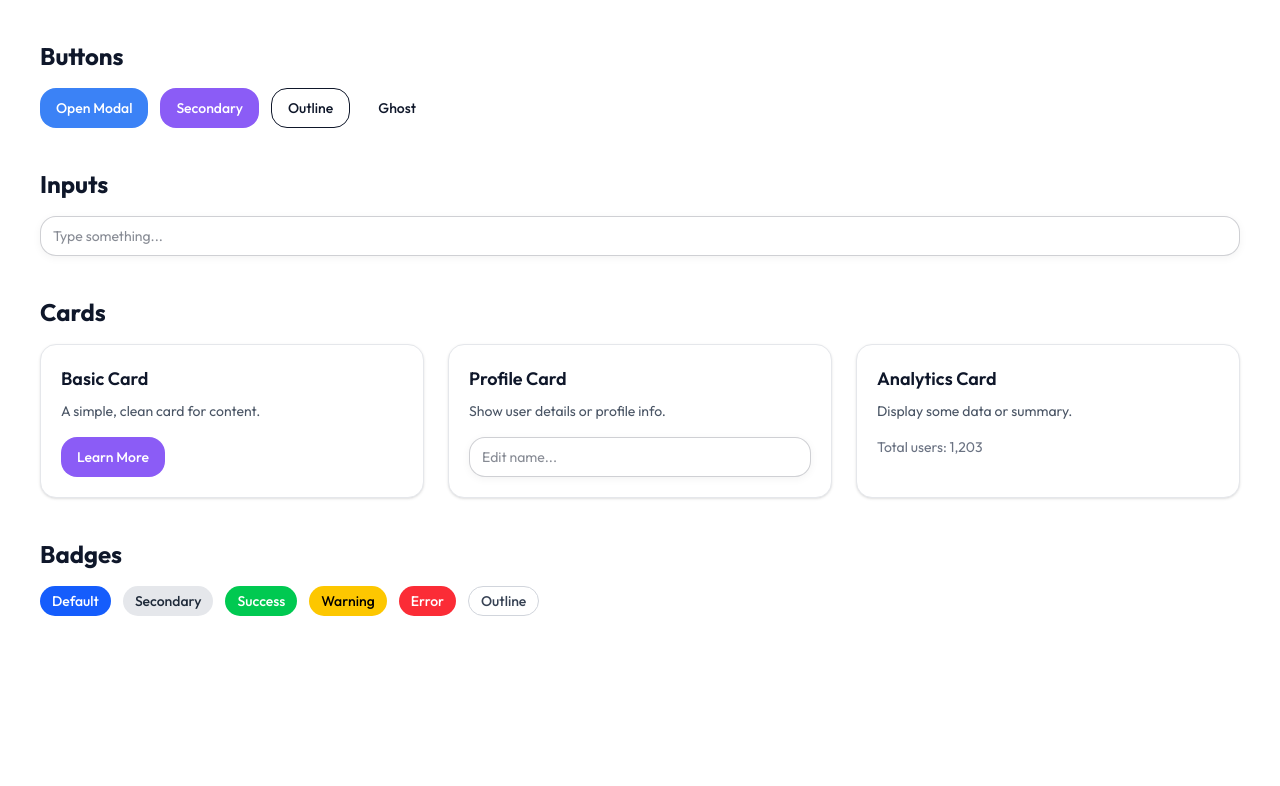
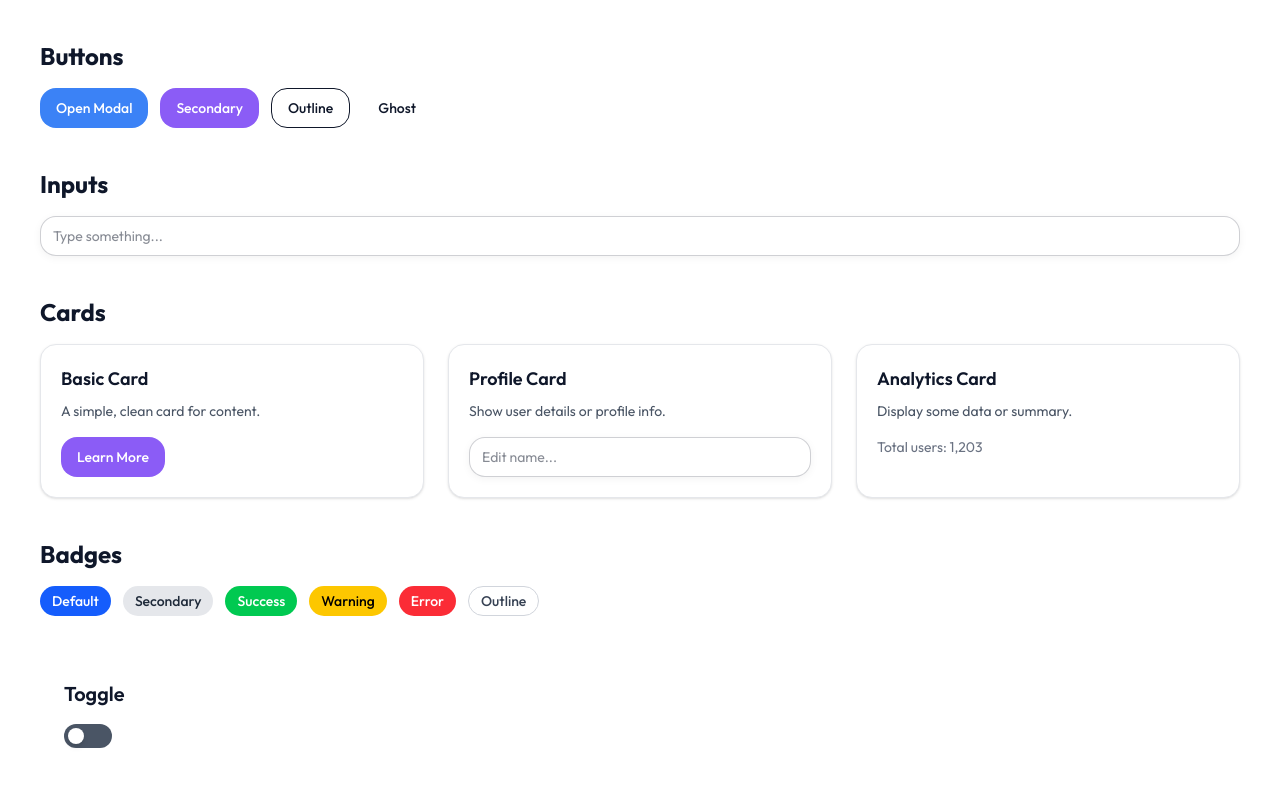
Before and after one commit to mrymsarabi/nextui-kit, a Next.js app: page / in a window 1280 px wide. Shown: the top 786 px of the page. Built offline with nearby package versions, Linux system fonts and the light colour scheme.

Commit message:
ToggleSwitch - 1

```diff
--- a/package.json
+++ b/package.json
@@ -11,6 +11,7 @@
   "dependencies": {
     "class-variance-authority": "^0.7.1",
     "clsx": "^2.1.1",
+    "framer-motion": "^12.23.24",
     "next": "15.5.5",
     "react": "19.1.0",
     "react-dom": "19.1.0",
--- a/src/app/page.tsx
+++ b/src/app/page.tsx
@@ -5,6 +5,7 @@ import { Input } from "@/components/ui/input";
 import { Card } from "@/components/ui/card";
 import { Badge } from "@/components/ui/badge";
 import { Modal } from "@/components/ui/modal";
+import Toggle from '@/components/ui/Toggle';
 
 export default function Home() {
   const [isOpen, setIsOpen] = useState(false);
@@ -57,6 +58,14 @@ export default function Home() {
         </div>
       </section>
 
+      {/* Toggle Switch Section */}
+      <section>
+        <div className="p-6">
+          <h2 className="text-xl font-semibold mb-4">Toggle</h2>
+          <Toggle />
+        </div>
+      </section>
+
       {/* Modal */}
       <Modal open={isOpen} onClose={() => setIsOpen(false)} title="Hello There 👋">
         <p className="text-gray-600 dark:text-gray-300 mb-4">
--- /dev/null
+++ b/src/components/ui/Toggle.tsx
@@ -0,0 +1,25 @@
+'use client';
+
+import React, { useState } from 'react';
+import { motion } from 'framer-motion';
+
+export default function Toggle() {
+  const [on, setOn] = useState(false);
+
+  return (
+    <button
+      onClick={() => setOn(!on)}
+      className={`relative w-12 h-6 rounded-full transition-colors duration-300 ${
+        on ? 'bg-blue-500' : 'bg-gray-600'
+      }`}
+    >
+      <motion.div
+        layout
+        transition={{ type: 'spring', stiffness: 500, damping: 30 }}
+        className={`absolute top-1 left-1 w-4 h-4 rounded-full bg-white shadow-md ${
+          on ? 'translate-x-6' : 'translate-x-0'
+        }`}
+      />
+    </button>
+  );
+}
```
Also changed, not shown: 1 other file (tests, documents, lock files or other folders).
